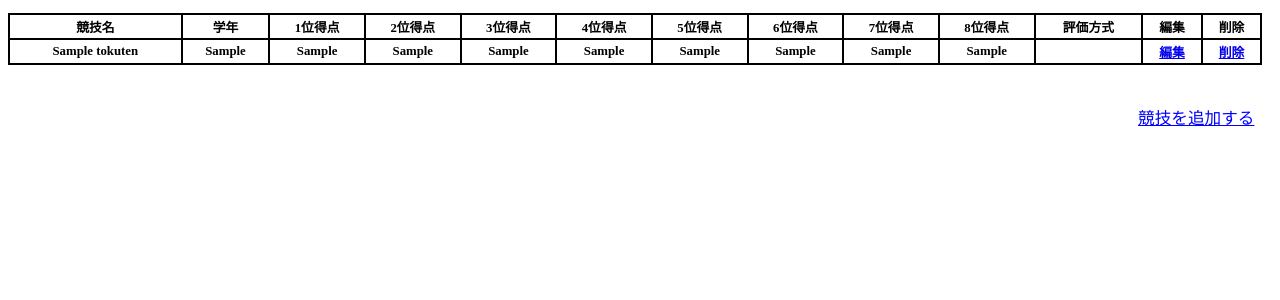
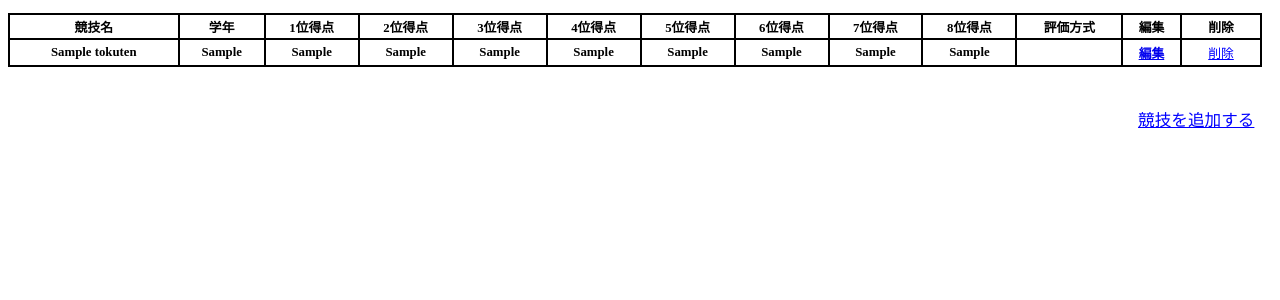
Before and after one commit to Tomoro0726/SportsFestival2022, a Node server app: page /register in a window 1280 px wide. Shown: the top 300 px of the page. Run offline with Node 20, Linux system fonts and the light colour scheme; tables that the repository leaves empty or names only in its code hold one stand-in row (values such as "Sample post"); lists and menus that the app fills with data are empty; some web fonts are replaced.

Commit message:
登録レベルまで終了

```diff
--- a/app.js
+++ b/app.js
@@ -49,6 +49,19 @@ app.get("/registeredit/:id", (req, res) => {
     }
   );
 });
+app.post("/registerdelete/:id", (req, res) => {
+  connection.query(
+    'DELETE FROM tokuten WHERE id=?',
+    [req.params.id],
+    (errow, results) => {
+
+      console.log(results);
+      console.log(req.params.id);
+      console.log(errow);
+      res.redirect("/register");
+    }
+  );
+});
 app.post("/registercreate", (req, res) => {
   if (req.body.hyouka == "昇順") {
     var hyouka = 1;
--- a/public/css/register.css
+++ b/public/css/register.css
@@ -1,3 +1,4 @@
+@charset "UTF-8";
 @font-face {
   font-family: 'Noto';
   src: url("NotoSansJP-Regular.otf") format("opentype");
@@ -21,6 +22,19 @@ body table tr th {
   width: auto;
 }
 
+body table tr th form .sakuzyo {
+  border: none;
+  /* 枠線を消す */
+  outline: none;
+  /* クリックしたときに表示される枠線を消す */
+  background: transparent;
+  /* 背景の灰色を消す */
+  text-decoration: underline;
+  color: #0000FF;
+  font-size: 1vw;
+  font-family: Noto;
+}
+
 body .add {
   position: absolute;
   right: 2vw;
--- a/public/css/register.scss
+++ b/public/css/register.scss
@@ -18,6 +18,22 @@ body {
         font-size: 1vw;
         padding: 2px;
         width: auto;
+
+        form {
+          .sakuzyo {
+
+            border: none;
+            /* 枠線を消す */
+            outline: none;
+            /* クリックしたときに表示される枠線を消す */
+            background: transparent;
+            /* 背景の灰色を消す */
+            text-decoration: underline;
+            color: #0000FF;
+            font-size: 1vw;
+            font-family: Noto;
+          }
+        }
       }
     }
 
--- a/public/css/registercreate.css
+++ b/public/css/registercreate.css
@@ -40,6 +40,10 @@ body table tr th .select {
   width: 5vw;
 }
 
+body table tr th a {
+  text-decoration: none;
+}
+
 body .submit {
   position: absolute;
   right: 2vw;
--- a/public/css/registercreate.scss
+++ b/public/css/registercreate.scss
@@ -37,7 +37,9 @@ body {
           width: 5vw;
         }
 
-
+        a {
+          text-decoration: none;
+        }
 
       }
     }
--- a/views/register.ejs
+++ b/views/register.ejs
@@ -46,7 +46,13 @@
         <%};%>
       </th>
       <th><a href="/registeredit/<%= item.id %>">編集</a></th>
-      <th><a href="/registerdelete/<%= item.id %>">削除</a></th>
+      <th>
+        <form action="/registerdelete/<%= item.id %>" method="post">
+
+          <input type="submit" value="削除" class="sakuzyo">
+        </form>
+      </th>
+
 
     </tr>
     <%  });%>
```
